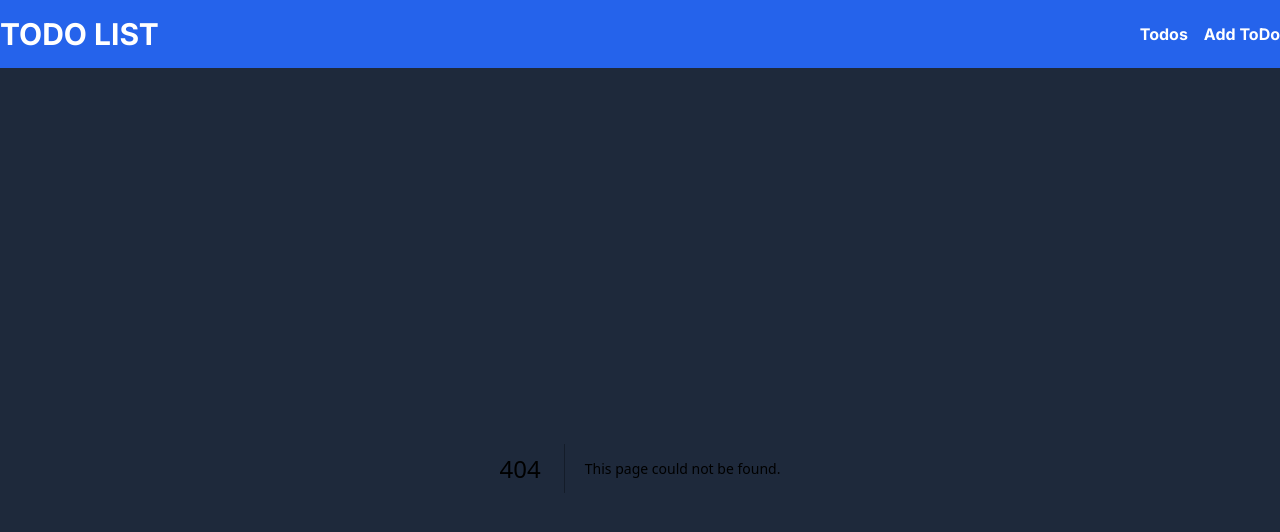
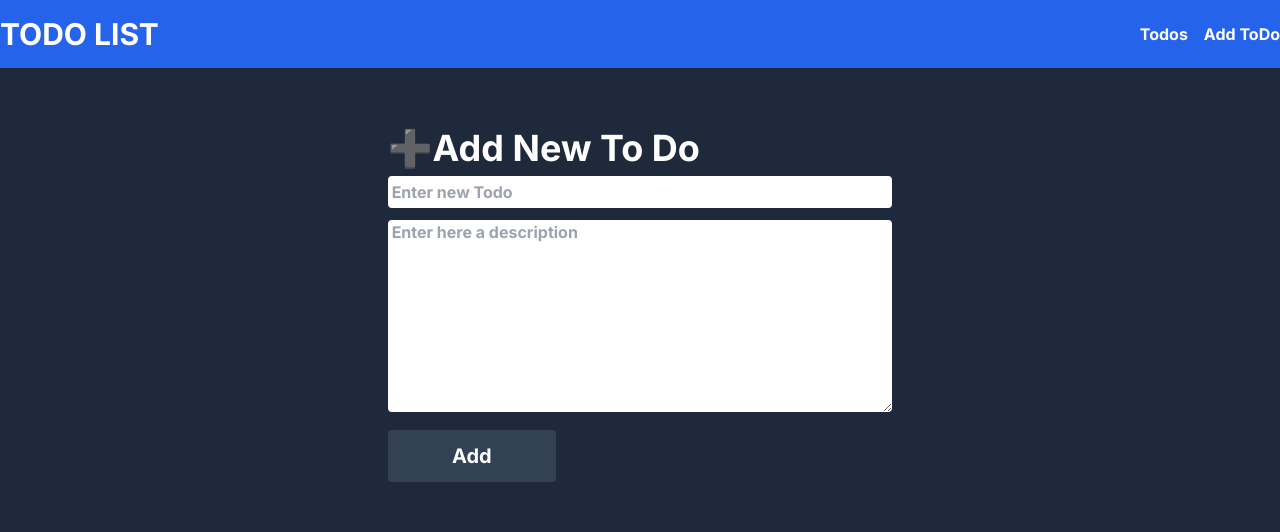
Before and after one commit to momotan039/ToDoList-Nextjs, a Next.js app: page /add-new in a window 1280 px wide. Before the commit this address had no page. Shown: the top 532 px of the page. Built offline with nearby package versions, Linux system fonts and the light colour scheme.

Commit message:
create add todo page

```diff
--- /dev/null
+++ b/app/add-new/page.tsx
@@ -0,0 +1,22 @@
+'use client'
+import Card from '@/components/Card'
+
+function page() {
+  return (
+    <div className="flex justify-center mt-12">
+      <Card>
+        <h1 className="text-white font-bold  text-4xl mb-2 hero__title">
+          ➕Add New To Do
+        </h1>
+        <input type="text" className='rounded px-1 py-1 text-blue-950 font-bold w-full' placeholder='Enter new Todo' />
+        <textarea rows='8' placeholder='Enter here a description' className=' rounded mt-3 px-1 text-blue-950 font-bold w-full'></textarea>
+        {/* <p className="text-blue-100 font-bold mt-6">
+          This app crafted using Typescript,TailwindCss
+          </p> */}
+          <button onClick={()=>alert("Todo added successfully!")} className='py-3 mt-3 w-1/3 font-bold text-white text-xl bg-slate-700 rounded transition-all hover:bg-slate-800'>Add</button>
+      </Card>
+    </div>
+  )
+}
+
+export default page
```
